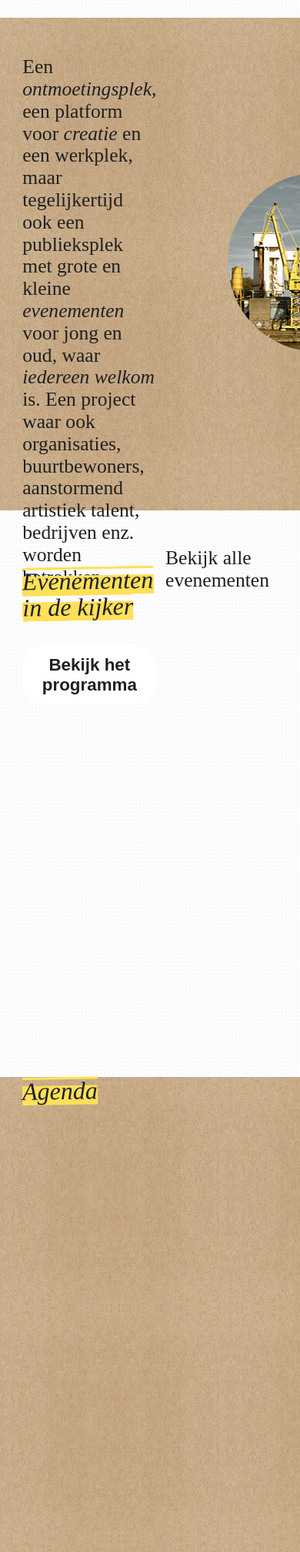
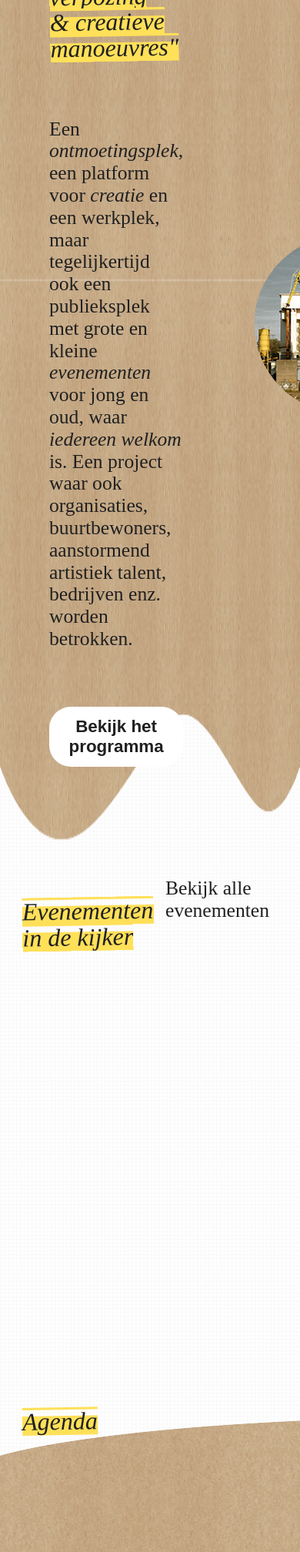
Before and after one commit to lottebijlsma/dokgent, a PHP site: page / in a window 390 px wide; the page is wider, and only the part inside the window is pictured. Shown: the part 552-2568 px from the top of that part at 77% size. Run offline with PHP 8.4, Linux system fonts and the light colour scheme; data that the repository does not hold is empty; some libraries are stand-ins or nearby versions.

Commit message:
:lipstick: First attempt in responsive dev

```diff
--- a/src/css/style.css
+++ b/src/css/style.css
@@ -70,7 +70,10 @@
   height: 50vmin;
   display: flex;
   justify-content: center;
-  background-image: url(../assets/img/pattern.jpg);
+  background-image: url(../assets/svg/patroon.svg);
+  background-repeat: repeat;
+  background-position: center;
+  background-size: 40%;
   mix-blend-mode: multiply;
 }
 
@@ -90,9 +93,11 @@
 }
 
 .about {
+  padding: 4rem;
   display: flex;
   align-items: center;
-  background-image: url(../assets/img/cardboard.jpg);
+  background-image: url(../assets/img/try2.png);
+  background-size: 100% 100%;
 }
 
 .about-content {
@@ -131,13 +136,17 @@
   justify-content: space-between;
 }
 
-.highlights, .agenda, .about {
+.highlights, .agenda {
   margin-top: 3rem;
   height: 40rem;
 }
 
-.agenda, footer {
+footer {
   background-image: url(../assets/img/cardboard.jpg);
+}
+
+.agenda {
+  background-image: url(../assets/img/try2.png);
 }
 
 input {
@@ -169,10 +178,12 @@
 .event-title {
   background-image: linear-gradient(0deg, transparent 7px, var(--main-blue) 0);
   background-position: left 1rem top .7rem;
-  padding: .5;
+  padding: .5rem;
   mix-blend-mode: hard-light;
   margin-top: 3rem;
   margin-left: 1rem;
+  display: flex;
+  align-self: flex-end;
 }
 
 article {
@@ -197,7 +208,9 @@
 }
 
 .event-detail-image {
-  height: 100%;
+  height: 40rem;
+  object-fit: cover;
+  object-position: 0 0;
   border-image-source: url(../assets/img/border.png);
   border-image-slice: 25;
   border-image-repeat: repeat;
@@ -233,6 +246,7 @@
 
 dl {
   display: flex;
+  flex-flow: column nowrap;
   padding: 2rem;
 }
 
@@ -242,6 +256,11 @@
 
 dd {
   padding-left: .5rem;
+}
+
+.item {
+  display: flex;
+  justify-content: flex-start;
 }
 
 h3 {
@@ -302,3 +321,16 @@
   margin-bottom: 1rem;
   margin-top: 1.5rem;
 }
+
+.highlight-events {
+  display: flex;
+}
+
+.event-highlight-title {
+  background-image: linear-gradient(0deg, transparent 7px, var(--main-red) 0);
+  background-position: left 1rem top .7rem;
+  padding: .5rem;
+  mix-blend-mode: hard-light;
+  margin-top: 5rem;
+  margin-left: 2.5rem;
+}
--- a/src/view/events/events.php
+++ b/src/view/events/events.php
@@ -27,7 +27,6 @@
     <div class='event'>
       <?php foreach($events as $event): ?>
         <article>
-          <header></header>
           <a href='index.php?page=detail&amp;id=<?php echo($event['id']); ?>'>
             <h2 class='event-title'><?php echo $event['title']; ?></h2>
             <img class='event-image' src="./assets/img/database/<?php echo($event['img']); ?>" alt='foto van het evenement' width="270"/>
--- a/src/view/events/index.php
+++ b/src/view/events/index.php
@@ -23,9 +23,12 @@
     </header>
     <a href='?page=events'>Bekijk alle evenementen</a>
   </div>
-  <div class='events'>
+  <div class='highlight-events'>
     <?php foreach ($images as $image): ?>
-      <img class='highlight-image' src="../assets/img/database/<?php echo($image['img']);?>" alt="img van gehighlighte evenementen" height="250">
+      <a href='index.php?page=detail&amp;id=<?php echo($image['id']); ?>'>
+        <h2 class='event-highlight-title'><?php echo $image['title']; ?></h2>
+        <img class='highlight-image' src="../assets/img/database/<?php echo($image['img']);?>" alt="img van gehighlighte evenementen" height="250">
+      </a>
     <?php endforeach; ?>
   </div>
 </section>
--- a/src/view/layout.php
+++ b/src/view/layout.php
@@ -2,6 +2,8 @@
 <html>
   <head>
     <meta charset="utf-8">
+    <meta name="viewport" content="width=device-width, initial-scale=1">
+    <meta http-equiv='X-UA-Compatible' content='IE=Edge'>
     <script type="text/javascript">
       WebFontConfig = {
         google: { families: ['Rubik:400,500,700'] }
@@ -22,7 +24,7 @@
   <body>
     <header>
       <div class='main-nav'>
-        <img src='../assets/svg/doklogo.svg' alt="">
+        <a href="/"><img src='../assets/img/doklogo.png' alt="logo van DOK Gent" width="100"></a>
       <ul class='main-nav-links'>
         <li><a class='nav-link <?php if(empty($_GET['page']) || $_GET['page'] === 'home') {
           echo 'nav-link-active';
@@ -52,7 +54,7 @@
     <footer>
       <div class='content-wrap content'>
         <div class='contact-info'>
-          <img src='./assets/svg/doklogo.svg' alt="">
+          <img src='./assets/img/doklogo.png' alt="logo van DOKGent" width="100">
           <address class='contact'>
             <p>Adres: Koopvaardijlaan 13</p>
             <p>Telefoon: 09 224 19 40</p>
```
Also changed, not shown: src/view/events/detail.php (+13 -3 lines).
